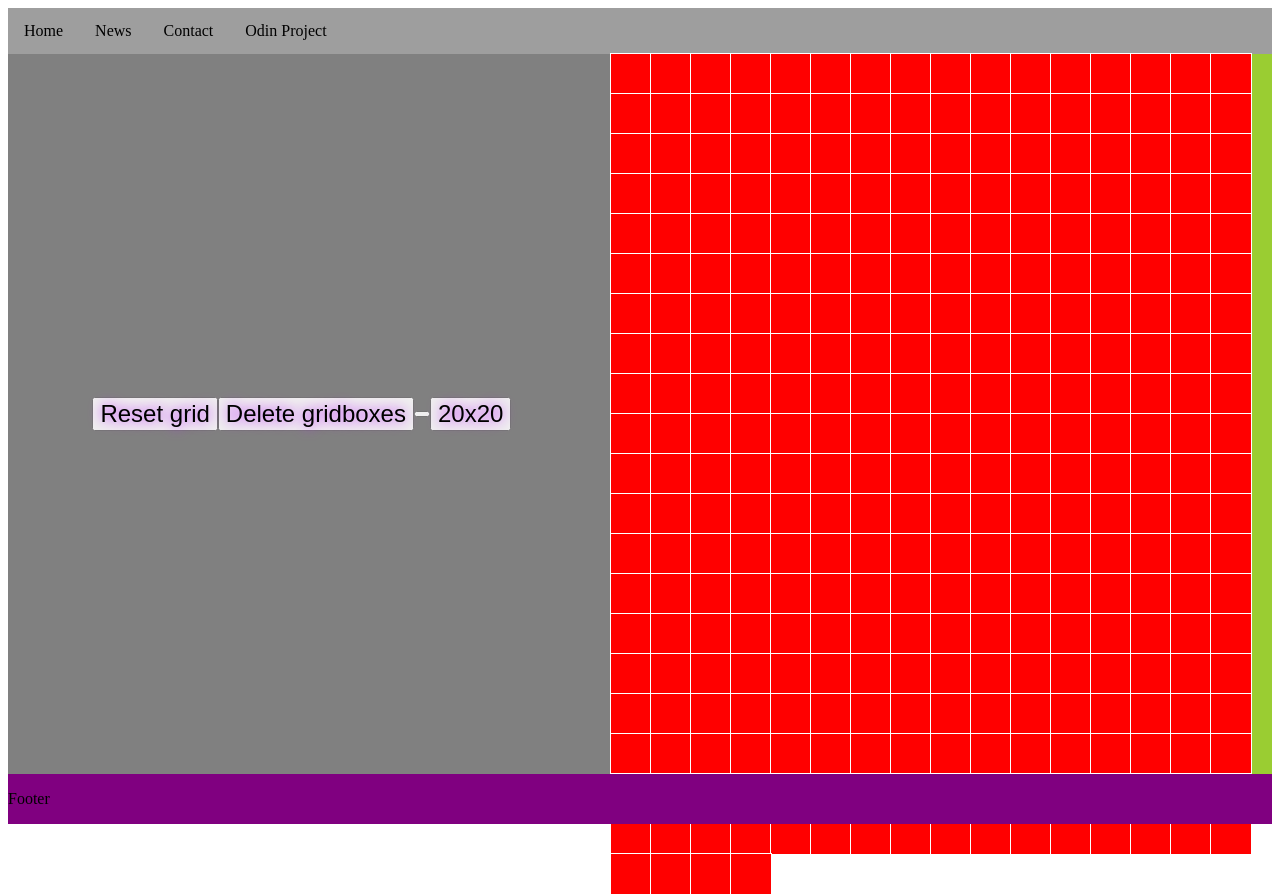
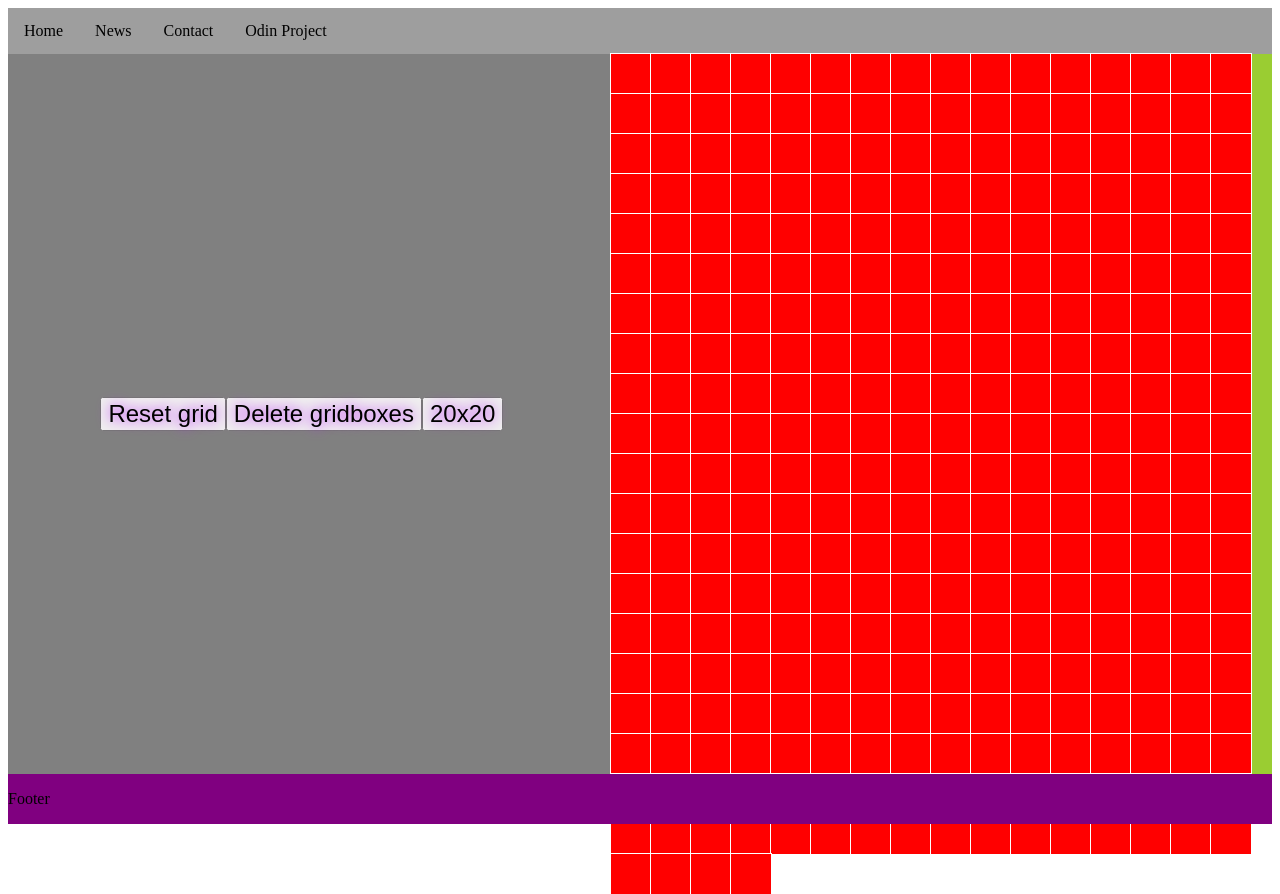
Before and after one commit to DavidG2581/etch-a-sketch, a plain HTML site: page index.html in a window 1280 px wide. Drawn offline with Linux system fonts and the light colour scheme.

Commit message:
removed unused button

```diff
--- a/index.html
+++ b/index.html
@@ -23,7 +23,6 @@
         <div class="left">
             <button id="reset"></button>
             <button id="clearBox"></button>
-            <button id="resize"></button>
         </div>
 
         <div class="container"></div>
```
